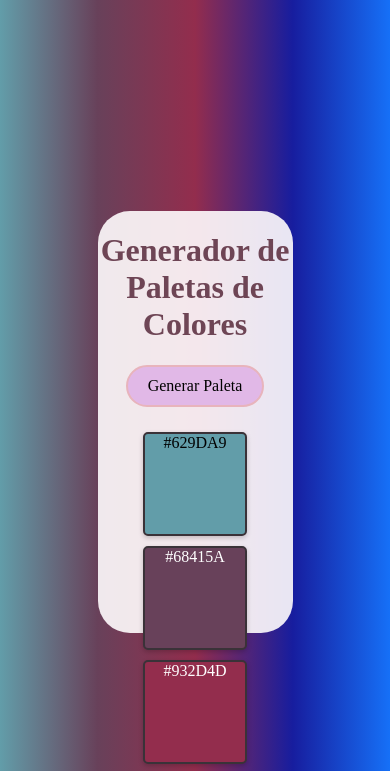
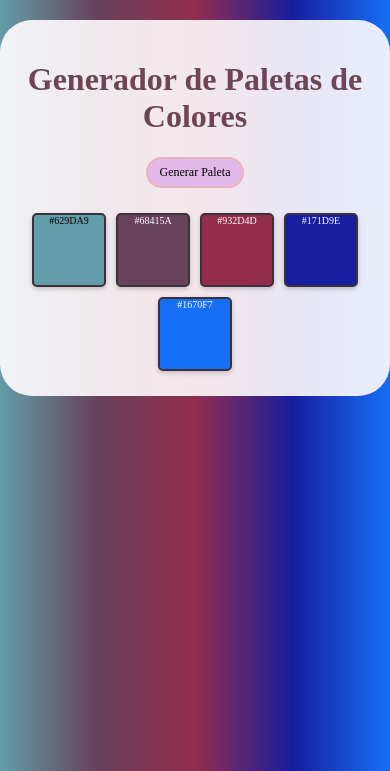
Before and after one commit to LunaHeuguerot/color-palette, a plain HTML site: page index.html in a window 390 px wide. Both pictures are taken after a click on the button "Generar Paleta". Shown: the top 771 px of the page. Drawn offline with Linux system fonts and the light colour scheme; a web font is replaced by a local one.

Commit message:
@media queries added

```diff
--- a/styles.css
+++ b/styles.css
@@ -84,3 +84,48 @@ button:hover {
     transform: translate(-50%, -50%) scale(1.1);
     color: #3a3238;
 }
+
+@media (max-width: 1165px) {
+    .container {
+        width: 80%;
+        height: auto;
+    }
+
+    button {
+        font-size: 14px;
+        padding: 8px 16px;
+    }
+
+    .color-box {
+        width: 80px;
+        height: 80px;
+        overflow: hidden;
+        font-size: small;
+    }
+}
+
+@media (max-width: 730px) {
+    body {
+        flex-direction: column;
+        justify-content: flex-start;
+        padding: 20px;
+    }
+
+    .container {
+        width: 100%;
+        height: auto;
+        padding: 20px;
+    }
+
+    button {
+        font-size: 12px;
+        padding: 6px 12px;
+    }
+
+    .color-box {
+        width: 70px;
+        height: 70px;
+        overflow: hidden;
+        font-size: x-small;
+    }
+}
```
